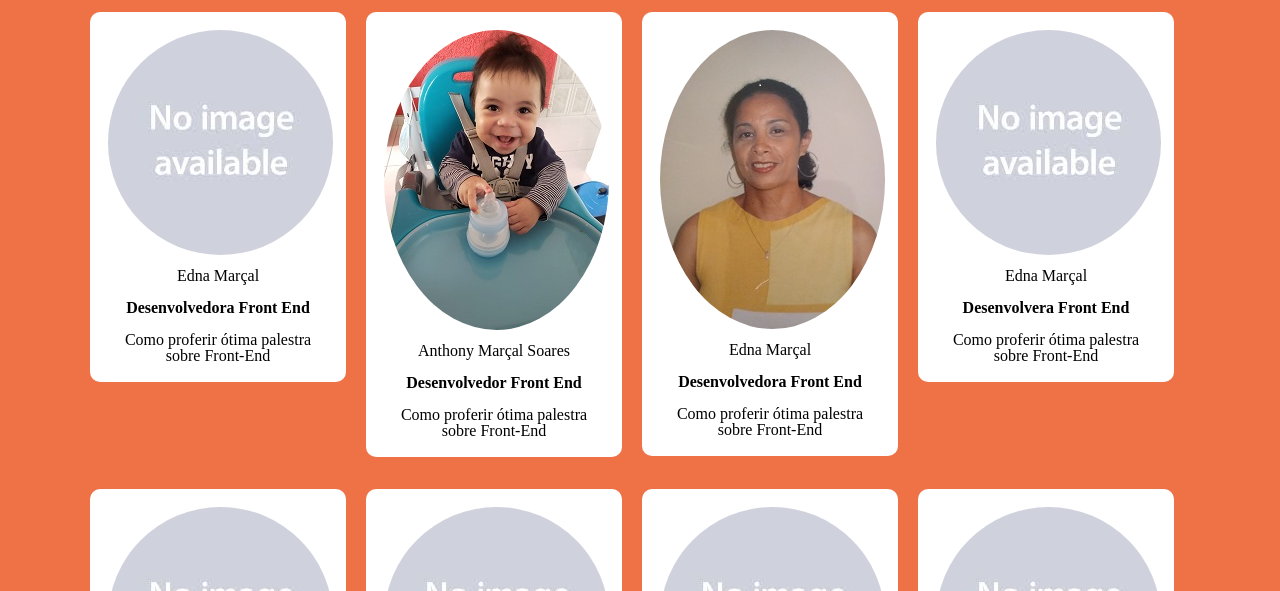
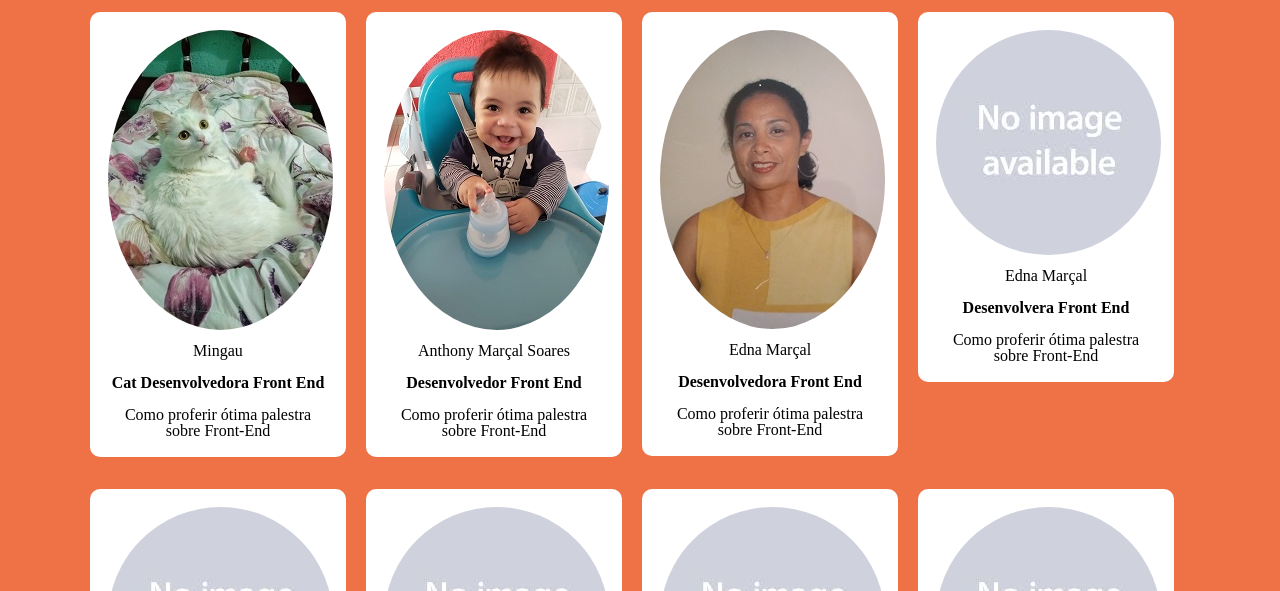
Before and after one commit to Edna2021/Front-end-Projeto-de-conclus-o, a plain HTML site: page index.html in a window 1280 px wide. Shown: the part 722-1313 px from the top of the page. Drawn offline with Linux system fonts and the light colour scheme.

Commit message:
Update index.html

```diff
--- a/index.html
+++ b/index.html
@@ -58,9 +58,9 @@
 
 		     		<li class="speaker">
 		     			<figure class="speaker-portrait">
-		     				<img class="speaker-image" src="img/palestrantes/placeholder.jpeg" alt="Foto do palestrante">
-		     				<figcaption class="speaker-name"> Edna Marçal </figcaption>
-		     				<p class="speaker-bio"> Desenvolvedora Front End </p>
+		     				<img class="speaker-image" src="img/palestrantes/Mingau.jpg" alt="Foto do palestrante">
+		     				<figcaption class="speaker-name"> Mingau </figcaption>
+		     				<p class="speaker-bio"> Cat Desenvolvedora Front End </p>
 		     			</figure>
 		     			<p class="speaker-speach">Como proferir ótima palestra sobre Front-End </p>
 		     		</li>
```
